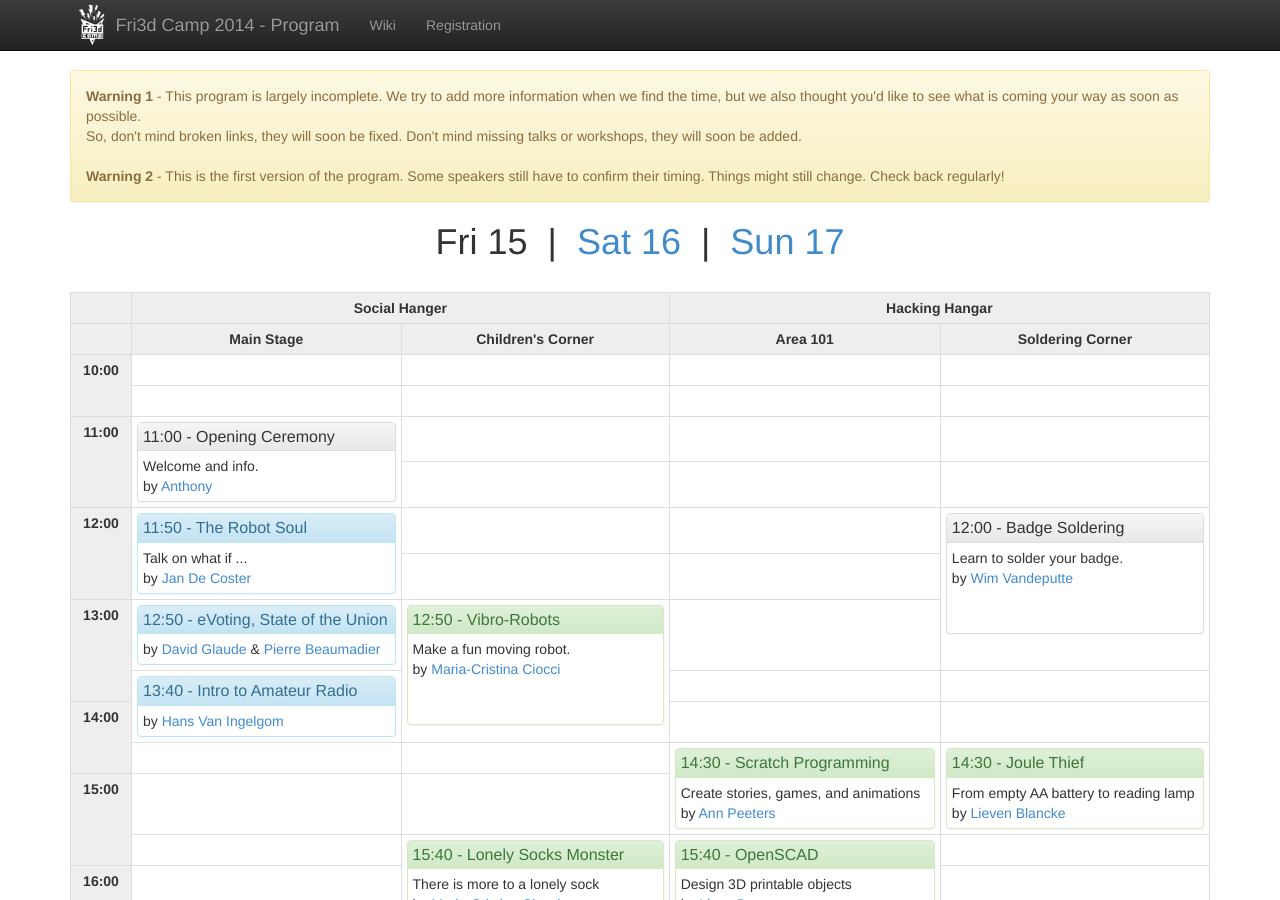
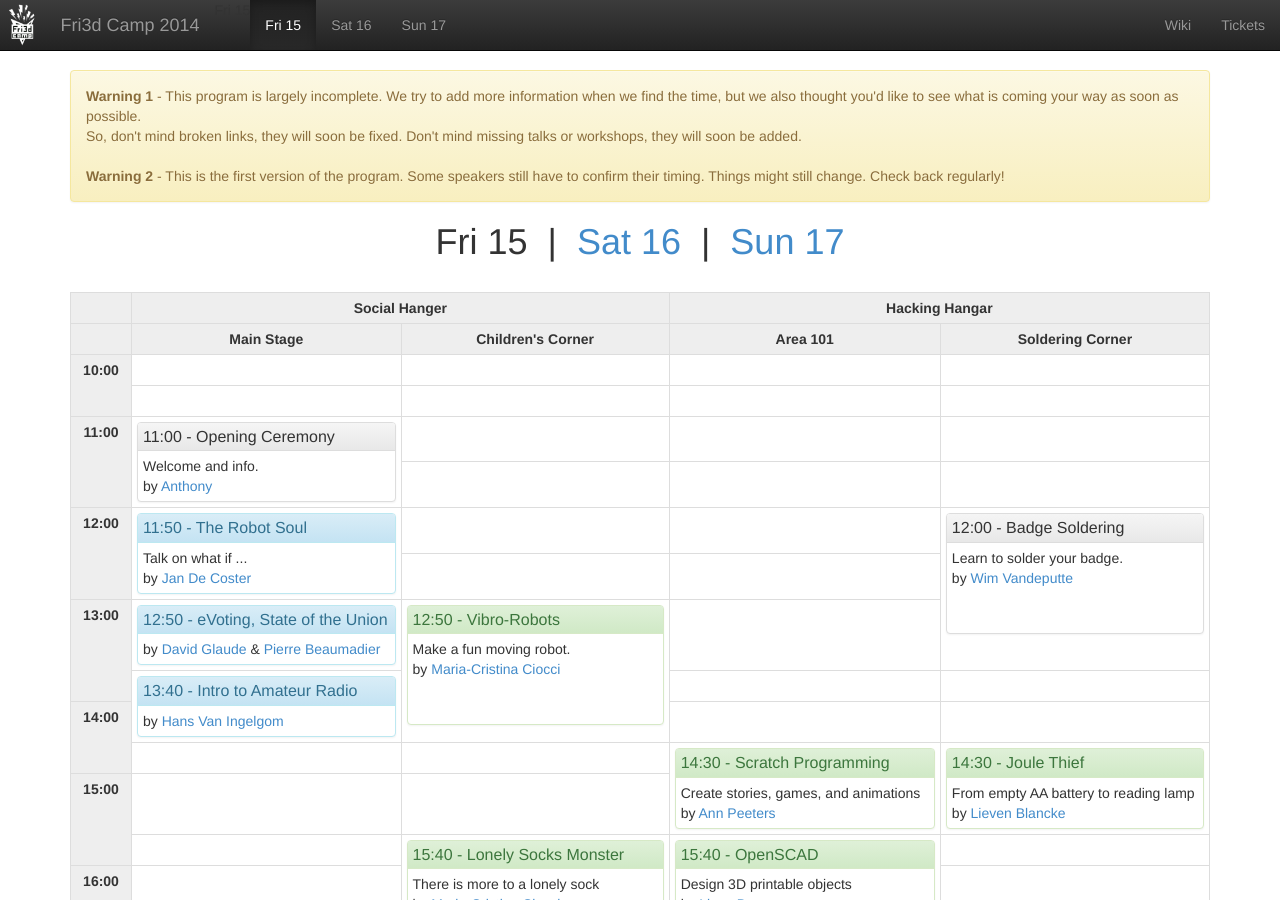
Before and after one commit to Fri3dCamp/program.fri3d.be, a Jekyll site: the page built from index.html, in a window 1280 px wide and 900 px high. Built offline with Jekyll 4.4.1, drawn with Linux system fonts in a browser that asks for light colours; nearby versions of some CDN libraries.

Commit message:
added day nav to header

```diff
--- a/_layouts/base.html
+++ b/_layouts/base.html
@@ -23,18 +23,22 @@
   <body role="document">
 
     <div class="navbar navbar-inverse navbar-fixed-top" role="navigation">
-      <div class="container">
-        <div class="navbar-header">
+        <div class="navbar-header pull-left">
           <img src="/images/fri3d-logo-inverted.png" height="50px" style="float:left;vertical-align:middle;">
-          <a class="navbar-brand" href="/">Fri3d Camp 2014 - Program</a>
+          <a class="navbar-brand" href="/">Fri3d Camp 2014</a>
+          <ul class="nav navbar-nav">
+            <li>Fri 15</li>
+            <li id="nav-fri"><a href="#fri" onclick="show('fri');">Fri 15</a></li>
+            <li id="nav-sat"><a href="#sat" onclick="show('sat');">Sat 16</a></li>
+            <li id="nav-sun"><a href="#sun" onclick="show('sun');">Sun 17</a></li>
+          </ul>
         </div>
-        <div class="navbar-collapse collapse">
+        <div class="navbar-header pull-right">
           <ul class="nav navbar-nav">
             <li><a href="http://fri3d.be">Wiki</a></li>
-            <li><a href="http://registration.fri3d.be">Registration</a></li>
+            <li><a href="http://registration.fri3d.be">Tickets</a></li>
           </ul>
         </div>
-      </div>
     </div>
 
     <div class="container theme-showcase" role="main">
--- a/index.html
+++ b/index.html
@@ -8,6 +8,11 @@ function show(day) {
   document.getElementById("sat").style.display = "none";
   document.getElementById("sun").style.display = "none";
   document.getElementById(day).style.display   = "block";
+
+  document.getElementById("nav-fri").className = "";
+  document.getElementById("nav-sat").className = "";
+  document.getElementById("nav-sun").className = "";
+  document.getElementById("nav-"+day).className = "active";
 }
 </script>
 
@@ -796,6 +801,7 @@ function show(day) {
 </div>
 
 <script>
+  document.getElementById("nav-fri").className = "active"; // default
   var day = location.hash
   if( day.length > 1 ) {
     day = day.substring(1);
```
